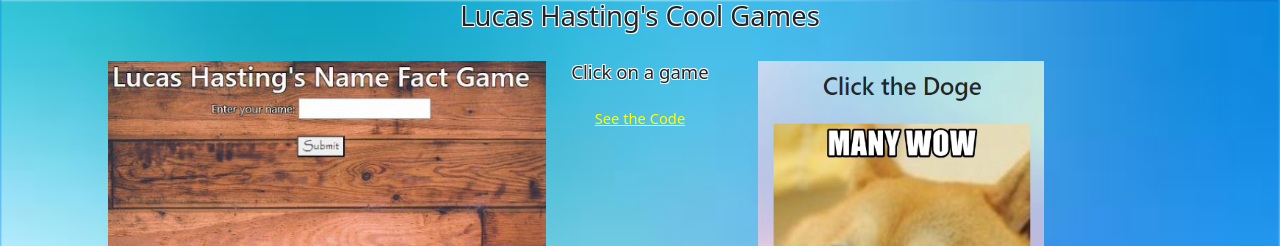
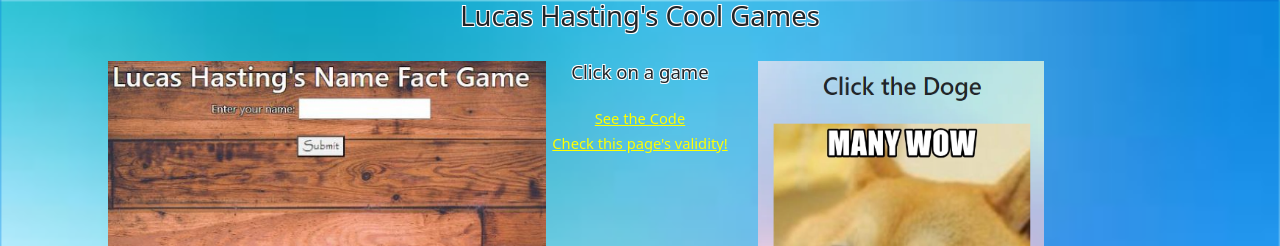
Before and after one commit to LucasHasting/Lucas-Hasting-Cool-Games, a plain HTML site: page index.html in a window 1280 px wide. Shown: the top 246 px of the page. Drawn offline with Linux system fonts and the light colour scheme.

Commit message:
Update index.html

```diff
--- a/index.html
+++ b/index.html
@@ -18,7 +18,7 @@
       <div class="col-sm-1"></div>
       <div class="col-sm-4">
         <a href="https://lucashasting.github.io/Name-Fact-Game/" target="_blank"
-          ><img id="Fun-Fact" alt = "Fun-Fact" src="./images/name-fact-game.PNG"
+          ><img id="Fun-Fact" alt="Fun-Fact" src="./images/name-fact-game.PNG"
         /></a>
       </div>
       <div class="col-sm-2">
@@ -31,10 +31,17 @@
             >See the Code</a
           >
         </h5>
+        <h5>
+          <a
+            href="https://validator.w3.org/nu/?showsource=yes&doc=https%3A%2F%2Flucashasting.github.io%2FLucas-Hasting-Cool-Games%2F"
+            target="_blank"
+            >Check this page's validity!</a
+          >
+        </h5>
       </div>
       <div class="col-sm-4">
         <a href="https://lucashasting.github.io/Doge-Game/" target="_blank"
-          ><img id="Doge-Game" alt = "Doge-Game" src="./images/doge-clicker.PNG"
+          ><img id="Doge-Game" alt="Doge-Game" src="./images/doge-clicker.PNG"
         /></a>
       </div>
       <div class="col-sm-1"></div>
```
